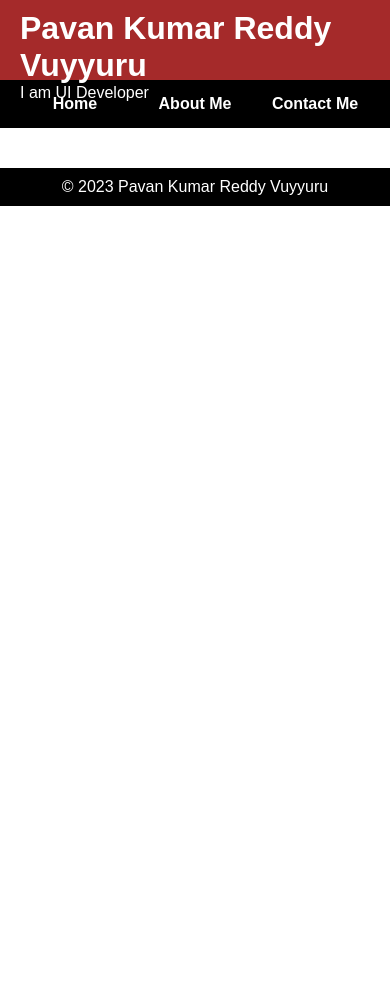
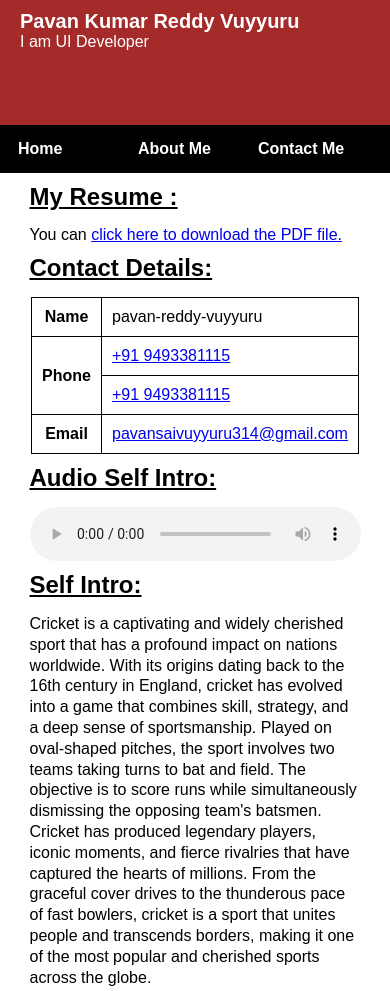
Before and after one commit to pavan-reddy-vuyyuru/Pavan_372_A1_2103, a plain HTML site: page html/contactme.html in a window 390 px wide. Shown: the top 991 px of the page. Before the commit the page ends 844 px from the top, so only its background shows below. Drawn offline with Linux system fonts and the light colour scheme.

Commit message:
Third Commit

```diff
--- a/css/content.css
+++ b/css/content.css
@@ -171,3 +171,75 @@ ul li a {
 figcaption {
     text-align: left;
 }
+
+table,
+th,
+td {
+    border: 1px solid black;
+    border-collapse: collapse;
+}
+
+th {
+    max-width: 40%;
+}
+
+th,
+td {
+    padding: 10px;
+}
+
+@media screen and (min-width: 768px) {
+    .container {
+        max-width: 90%;
+    }
+    .section {
+        width: 75%;
+    }
+    .aside {
+        width: 25%;
+    }
+}
+
+
+/* Mobile Styles (up to 767px) */
+
+@media screen and (max-width: 767px) {
+    header {
+        height: 60px;
+        padding: 5px 10px;
+    }
+    header h1 {
+        font-size: 20px;
+    }
+    nav ul li {
+        text-align: left;
+    }
+    .container {
+        padding: 10px;
+    }
+    .section,
+    .aside {
+        width: 100%;
+    }
+    .image {
+        max-width: 100%;
+        margin-right: 0;
+    }
+    .sidebar {
+        width: 100%;
+    }
+    .content {
+        width: 100%;
+    }
+    section {
+        width: 100%;
+    }
+    header {
+        width: 100%;
+        margin: 0px auto;
+        background-color: brown;
+        height: 125px;
+        padding: 10px 20px;
+        vertical-align: middle;
+    }
+}
--- a/css/main.css
+++ b/css/main.css
@@ -144,3 +144,27 @@ footer p {
 .content section p {
     text-align: justify;
 }
+
+@media screen and (max-width: 767px) {
+    header {
+        width: 100%;
+        margin: 0px auto;
+        background-color: brown;
+        height: 125px;
+        padding: 10px 20px;
+        vertical-align: middle;
+    }
+    .myInfo {
+        display: flex;
+        flex-direction: column;
+    }
+    section {
+        width: 100%;
+    }
+    aside {
+        width: 100%;
+        float: right;
+        font-style: italic;
+        background-color: lightgray;
+    }
+}
--- a/html/contactme.html
+++ b/html/contactme.html
@@ -21,12 +21,39 @@
     </nav>
     <main>
         <div class="container">
-            <section>
-
-            </section>
-            <aside>
-
-            </aside>
+            <div class="resumeContainer">
+                <h2>My Resume :</h2>
+                You can <a href="../media/resume.pdf">click here to download the PDF file.</a></p>
+            </div>
+            <h2 style="margin-top: 10px;">Contact Details:</h2>
+            <table style="width: 80%;margin: 0px auto;">
+                <tr>
+                    <th>Name</th>
+                    <td>pavan-reddy-vuyyuru</td>
+                </tr>
+                <tr>
+                    <th rowspan="2">Phone</th>
+                    <td><a href="tel:+1 4374293579">+91 9493381115</a></td>
+                </tr>
+                <tr>
+                    <td><a href="tel:+91 9493381115">+91 9493381115</a></td>
+                </tr>
+                <tr>
+                    <th>Email</th>
+                    <td><a href="mailto:pavansaivuyyuru314@gmail.com">pavansaivuyyuru314@gmail.com</a></td>
+                </tr>
+            </table>
+            <h2 style="margin-top: 10px;">Audio Self Intro:</h2>
+            <audio controls>
+                <source src="../media/audio.mp3" type="audio/mpeg">
+            </audio>
+            <h2 style="margin-top: 10px;">Self Intro:</h2>
+            <div class="coloum">
+                <p>Cricket is a captivating and widely cherished sport that has a profound impact on nations worldwide. With its origins dating back to the 16th century in England, cricket has evolved into a game that combines skill, strategy, and a deep
+                    sense of sportsmanship. Played on oval-shaped pitches, the sport involves two teams taking turns to bat and field. The objective is to score runs while simultaneously dismissing the opposing team's batsmen. Cricket has produced legendary
+                    players, iconic moments, and fierce rivalries that have captured the hearts of millions. From the graceful cover drives to the thunderous pace of fast bowlers, cricket is a sport that unites people and transcends borders, making it
+                    one of the most popular and cherished sports across the globe.</p>
+            </div>
         </div>
 
     </main>
```
Also changed, not shown: 2 other files.
